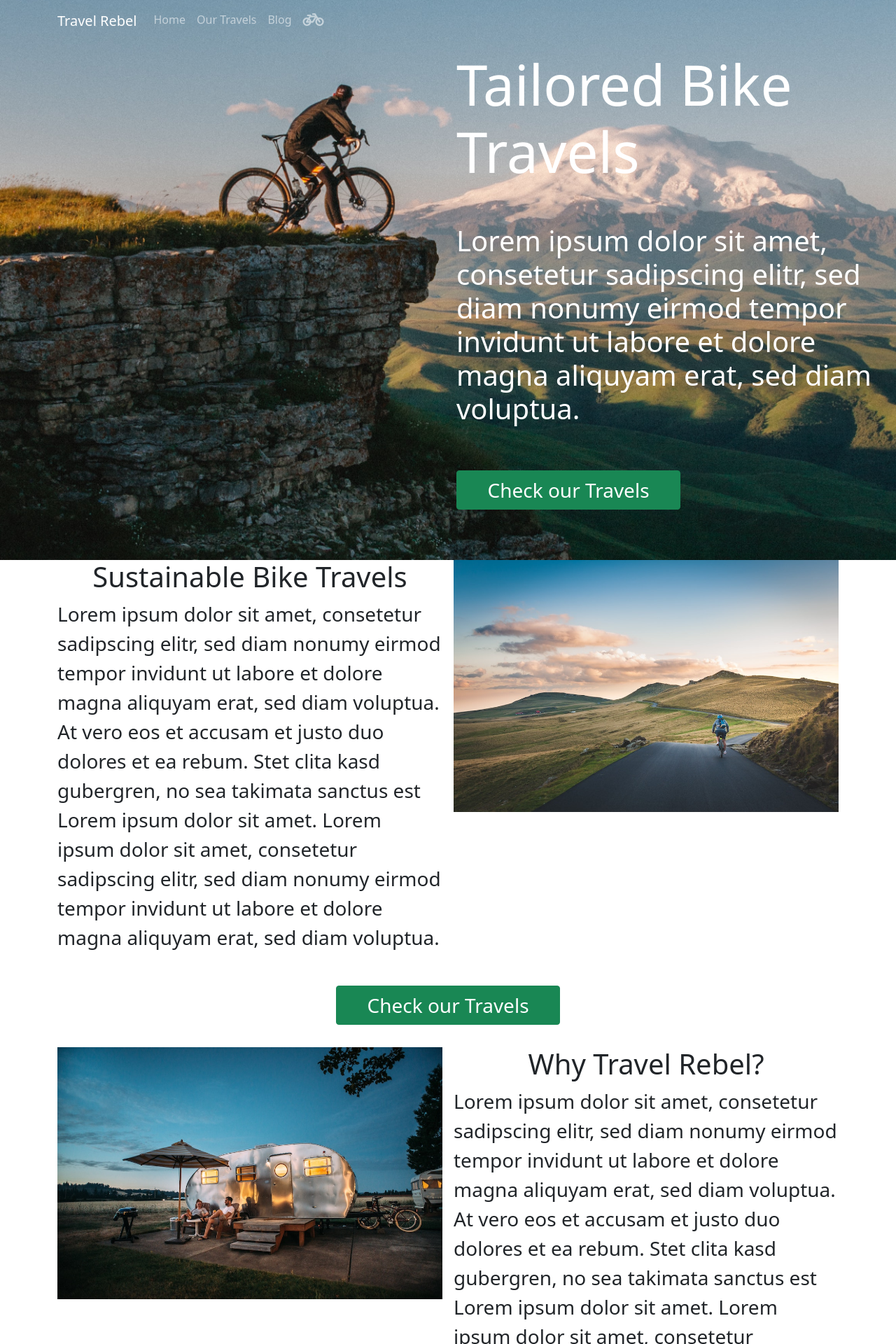
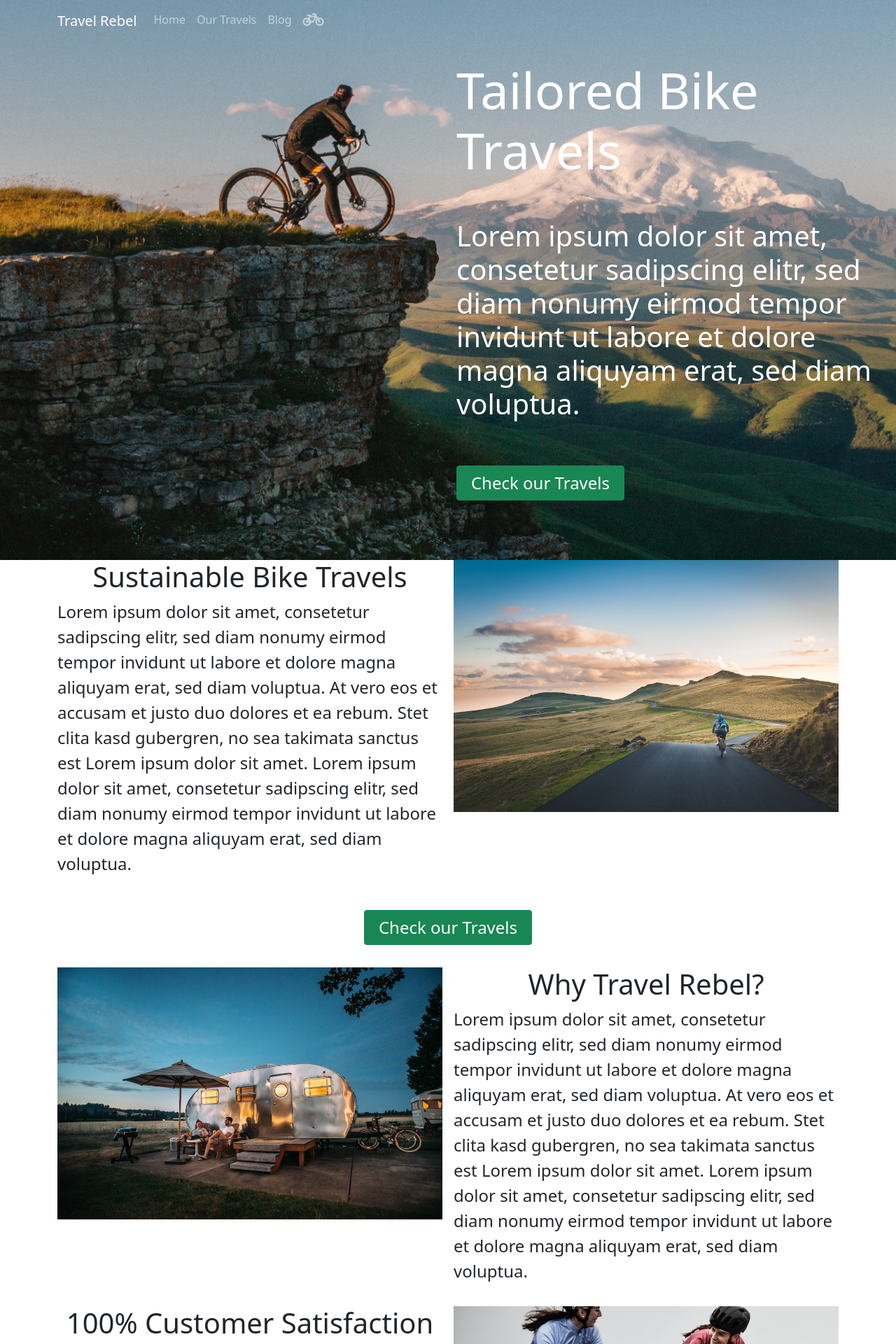
Before and after one commit to rbr0uwers/Travelrebel, an Angular app: page / in a window 1280 px wide. Shown: the top 1920 px of the page at 70% size. Built offline with nearby package versions, Linux system fonts and the light colour scheme.

Commit message:
home: small fontsize adaption

```diff
--- a/src/app/home/home.component.css
+++ b/src/app/home/home.component.css
@@ -7,7 +7,7 @@
 }
 
 .btn-book {
-    width: 20rem;
+    width: 15rem;
 }
 
 .img-cover {
--- a/src/app/home/home.component.html
+++ b/src/app/home/home.component.html
@@ -2,9 +2,9 @@
     <tr-navbar></tr-navbar>
     <div class="row h-100 align-items-center">
         <div class="col-md-6 offset-md-6 h-50 d-flex flex-column justify-content-center">
-            <h1 class="text-white display-1">Tailored Bike Travels</h1>
+            <h1 class="text-white display-2">Tailored Bike Travels</h1>
             <p class="text-white display-6 mt-5">Lorem ipsum dolor sit amet, consetetur sadipscing elitr, sed diam nonumy eirmod tempor invidunt ut labore et dolore magna aliquyam erat, sed diam voluptua.</p>
-            <a type="button" class="btn btn-success mt-5 btn-book fs-3" routerLink="travels">Check our Travels</a>
+            <a type="button" class="btn btn-success mt-5 btn-book fs-4" routerLink="travels">Check our Travels</a>
         </div>
     </div>
 </div>
@@ -12,24 +12,24 @@
     <div class="row g-3">
         <div class="col-md-6">
             <h2 class="text-center display-6">Sustainable Bike Travels</h2>
-            <p class="fs-3">Lorem ipsum dolor sit amet, consetetur sadipscing elitr, sed diam nonumy eirmod tempor invidunt ut labore et dolore magna aliquyam erat, sed diam voluptua. At vero eos et accusam et justo duo dolores et ea rebum. Stet clita kasd gubergren, no sea takimata sanctus est Lorem ipsum dolor sit amet. Lorem ipsum dolor sit amet, consetetur sadipscing elitr, sed diam nonumy eirmod tempor invidunt ut labore et dolore magna aliquyam erat, sed diam voluptua.</p>
+            <p class="fs-4">Lorem ipsum dolor sit amet, consetetur sadipscing elitr, sed diam nonumy eirmod tempor invidunt ut labore et dolore magna aliquyam erat, sed diam voluptua. At vero eos et accusam et justo duo dolores et ea rebum. Stet clita kasd gubergren, no sea takimata sanctus est Lorem ipsum dolor sit amet. Lorem ipsum dolor sit amet, consetetur sadipscing elitr, sed diam nonumy eirmod tempor invidunt ut labore et dolore magna aliquyam erat, sed diam voluptua.</p>
         </div>
         <div class="col-md-6">
             <img class="img-cover" src="../../assets/img/david-marcu-VfUN94cUy4o-unsplash.jpg" alt="">
         </div>
         <div class="col-md-12 text-center">
-            <a type="button" class="btn btn-success my-3 btn-book fs-3" routerLink="travels">Check our Travels</a>
+            <a type="button" class="btn btn-success my-3 btn-book fs-4" routerLink="travels">Check our Travels</a>
         </div>
         <div class="col-md-6">
             <img class="img-cover" src="../../assets/img/netherlands.jpg" alt="">
         </div>
         <div class="col-md-6">
             <h2 class="text-center display-6">Why Travel Rebel?</h2>
-            <p class="fs-3">Lorem ipsum dolor sit amet, consetetur sadipscing elitr, sed diam nonumy eirmod tempor invidunt ut labore et dolore magna aliquyam erat, sed diam voluptua. At vero eos et accusam et justo duo dolores et ea rebum. Stet clita kasd gubergren, no sea takimata sanctus est Lorem ipsum dolor sit amet. Lorem ipsum dolor sit amet, consetetur sadipscing elitr, sed diam nonumy eirmod tempor invidunt ut labore et dolore magna aliquyam erat, sed diam voluptua.</p>
+            <p class="fs-4">Lorem ipsum dolor sit amet, consetetur sadipscing elitr, sed diam nonumy eirmod tempor invidunt ut labore et dolore magna aliquyam erat, sed diam voluptua. At vero eos et accusam et justo duo dolores et ea rebum. Stet clita kasd gubergren, no sea takimata sanctus est Lorem ipsum dolor sit amet. Lorem ipsum dolor sit amet, consetetur sadipscing elitr, sed diam nonumy eirmod tempor invidunt ut labore et dolore magna aliquyam erat, sed diam voluptua.</p>
         </div>
         <div class="col-md-6">
             <h2 class="text-center display-6">100% Customer Satisfaction</h2>
-            <p class="fs-3">Lorem ipsum dolor sit amet, consetetur sadipscing elitr, sed diam nonumy eirmod tempor invidunt ut labore et dolore magna aliquyam erat, sed diam voluptua. At vero eos et accusam et justo duo dolores et ea rebum. Stet clita kasd gubergren, no sea takimata sanctus est Lorem ipsum dolor sit amet. Lorem ipsum dolor sit amet, consetetur sadipscing elitr, sed diam nonumy eirmod tempor invidunt ut labore et dolore magna aliquyam erat, sed diam voluptua.</p>
+            <p class="fs-4">Lorem ipsum dolor sit amet, consetetur sadipscing elitr, sed diam nonumy eirmod tempor invidunt ut labore et dolore magna aliquyam erat, sed diam voluptua. At vero eos et accusam et justo duo dolores et ea rebum. Stet clita kasd gubergren, no sea takimata sanctus est Lorem ipsum dolor sit amet. Lorem ipsum dolor sit amet, consetetur sadipscing elitr, sed diam nonumy eirmod tempor invidunt ut labore et dolore magna aliquyam erat, sed diam voluptua.</p>
         </div>
         <div class="col-md-6">
             <img class="img-cover" src="../../assets/img/coen-van-de-broek-OFyh9TpMyM8-unsplash.jpg" alt="">
```
